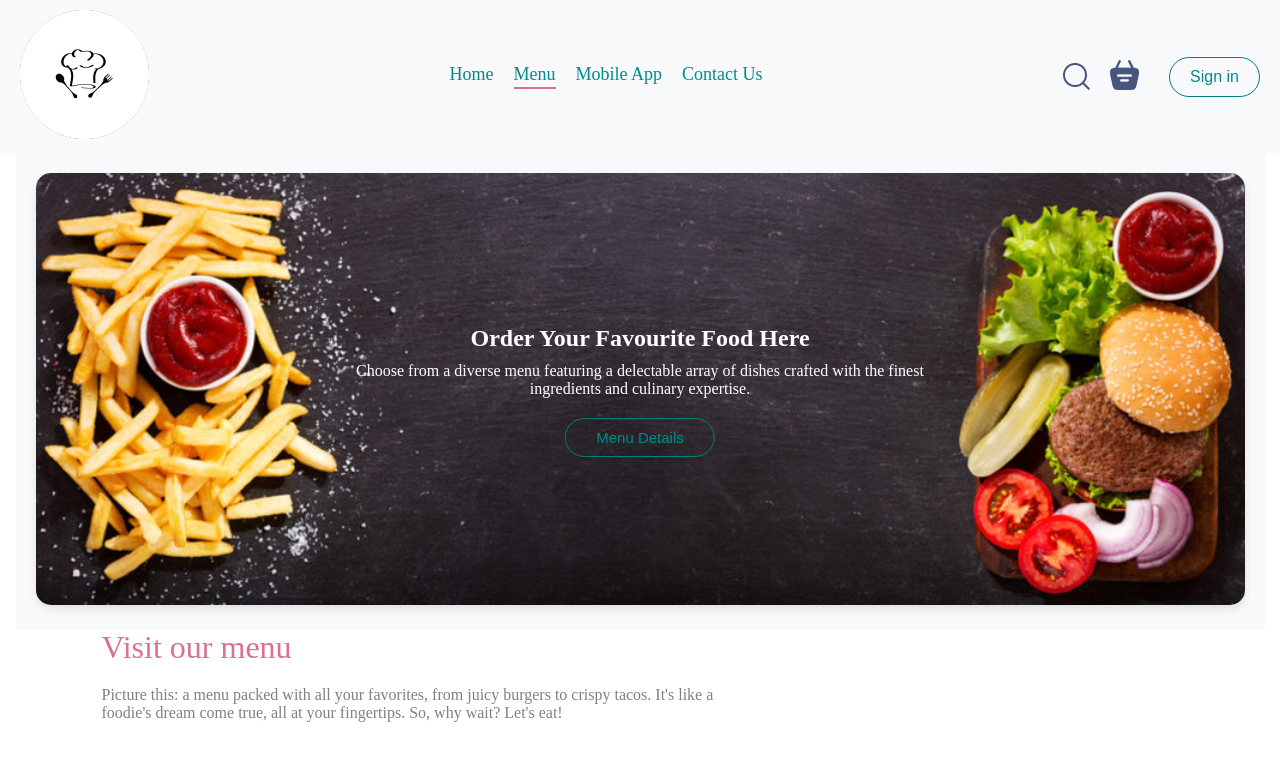
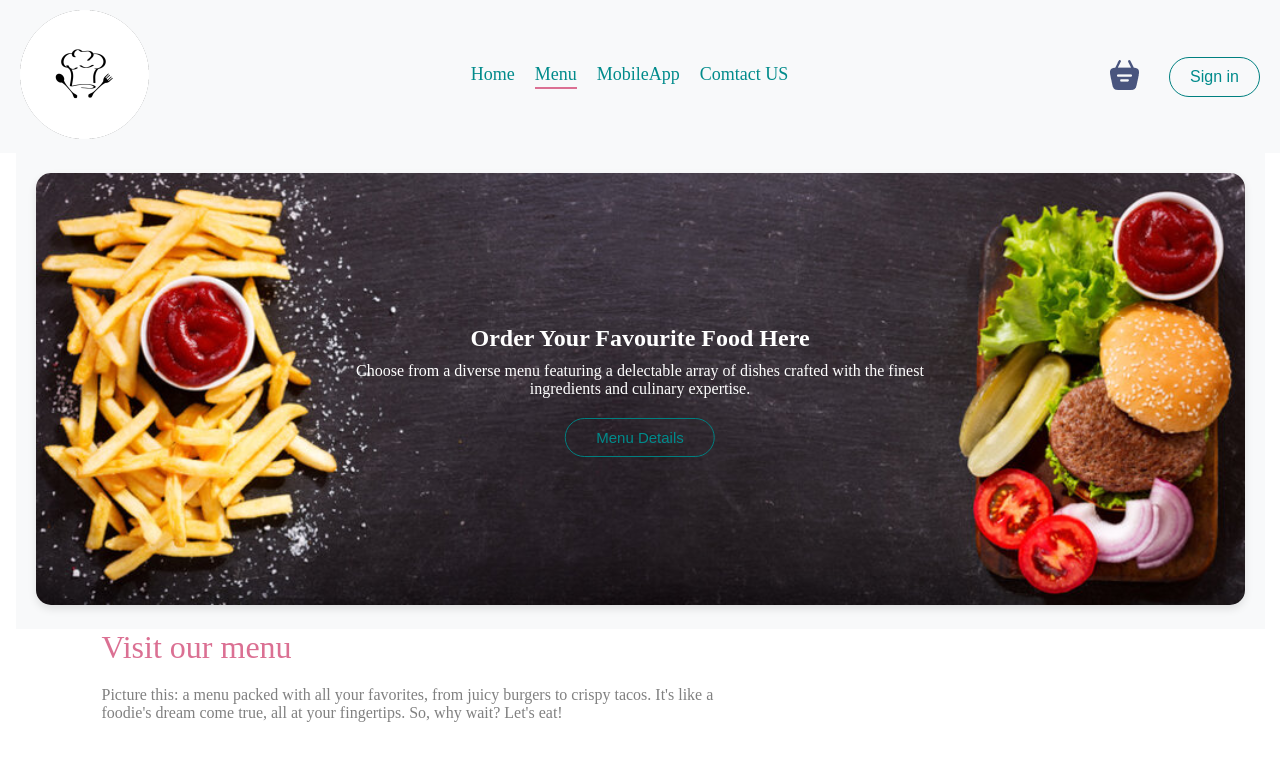
Before and after one commit to Janshi11/Food-Delivery, a React (Vite) app in the folder Frontend/: page / in a window 1280 px wide. Shown: the top 760 px of the page. Built offline with nearby package versions, Linux system fonts and the light colour scheme.

Commit message:
Navbar.jsx

```diff
--- a/Frontend/src/components/Navbar/Navbar.jsx
+++ b/Frontend/src/components/Navbar/Navbar.jsx
@@ -1,38 +1,3 @@
-/*import React, { useState } from 'react';
-import './Navbar.css';
-import { assets } from '../../assets/assets';
-import { Link } from 'react-router-dom';
-import { StoreContext } from '../../Context/StoreContext';
-
-const Navbar = ({setShowLogin}) => {
-  const [menu, setMenu] = useState("Menu");
-  const {getTotalCartAmount}=useState("StoreContext")
-
-  return (
-    <div className='navbar'>
-      <Link to='/'><img src={assets.logo1} alt="" className='logo' /> </Link>
-      <ul className='navbar-menu'>
-        <li onClick={() => setMenu("Home")} className={menu === "Home" ? "active" : ""}>Home</li>
-        <li onClick={() => setMenu("Menu")} className={menu === "Menu" ? "active" : ""}>Menu</li>
-        <li onClick={() => setMenu("MobileApp")} className={menu === "MobileApp" ? "active" : ""}>Mobile App</li>
-        <li onClick={() => setMenu("Contact Us")} className={menu === "Contact Us" ? "active" : ""}>Contact Us</li>
-      </ul>
-      <div className='navbar-right'>
-        <img src={assets.search_icon} alt="" />
-        <div className='navbar-search-icon'>
-          <Link to='/Cart'><img src={assets.basket_icon} alt="" /> </Link>
-          <div className={getTotalCartAmount()?"":"dot"}></div>
-        </div>
-        <button onClick={()=>setShowLogin(true)}>Sign in</button>
-      </div>
-    </div>
-  );
-};
-
-export default Navbar;
-*/
-
-
 import React, { useState, useContext } from 'react';
 import './Navbar.css';
 import { assets } from '../../assets/assets';
@@ -47,13 +12,13 @@ const Navbar = ({ setShowLogin }) => {
     <div className='navbar'>
       <Link to='/'><img src={assets.logo1} alt="logo" className='logo' /> </Link>
       <ul className='navbar-menu'>
-        <li onClick={() => setMenu("Home")} className={menu === "Home" ? "active" : ""}>Home</li>
+        <li onClick={() => setMenu("Home")} className={menu === "Home" ? "active" : ""}><Link to='/'>Home</Link></li>
         <li onClick={() => setMenu("Menu")} className={menu === "Menu" ? "active" : ""}>Menu</li>
-        <li onClick={() => setMenu("MobileApp")} className={menu === "MobileApp" ? "active" : ""}>Mobile App</li>
-        <li onClick={() => setMenu("Contact Us")} className={menu === "Contact Us" ? "active" : ""}>Contact Us</li>
+        <li onClick={() => setMenu("MobileApp")} className={menu === "MobileApp" ? "active" : ""}>MobileApp
+        </li>
+        <li onClick={() => setMenu("Contact Us")} className={menu === "Contact Us" ? "active" : ""}><Link to ="/Footer">Comtact US</Link></li>
       </ul>
       <div className='navbar-right'>
-        <img src={assets.search_icon} alt="search" />
         <div className='navbar-search-icon'>
           <Link to='/Cart'><img src={assets.basket_icon} alt="cart" /> </Link>
           <div className={getTotalCartAmount() ? "dot" : ""}></div>
```
